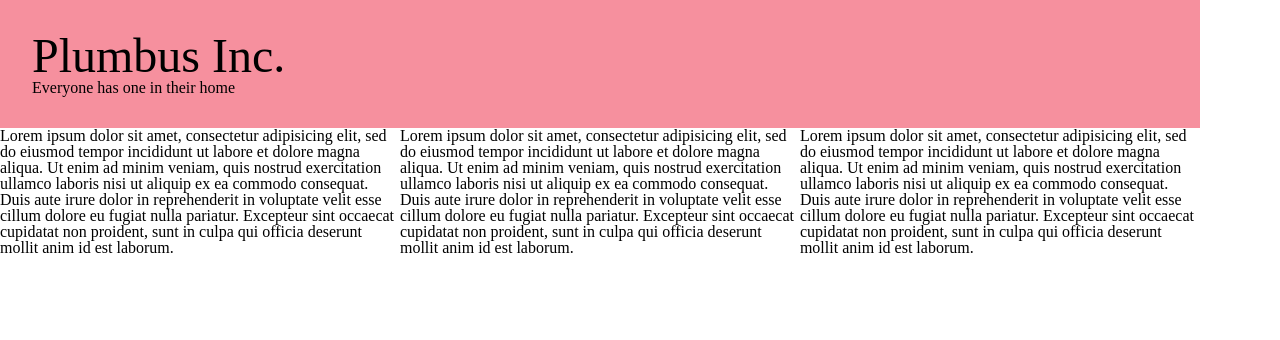
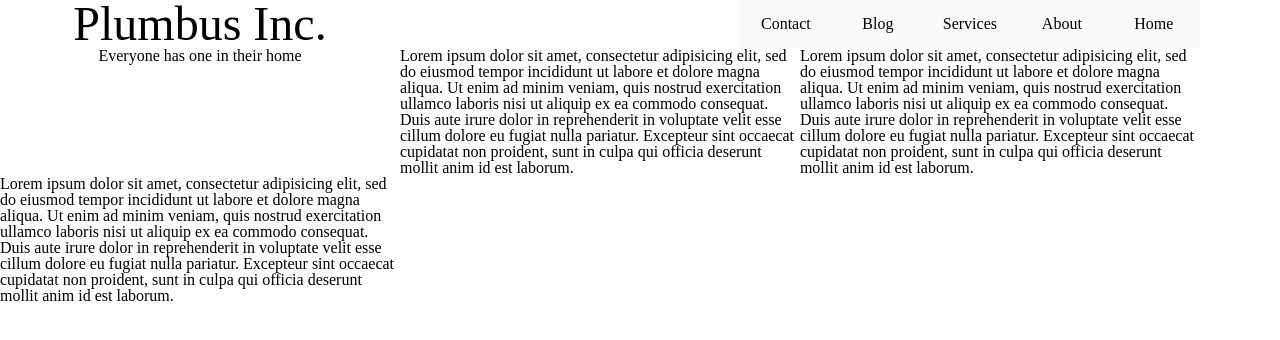
Before and after one commit to GuitarOTronic/Simple-Site-Project, a plain HTML site: page index.html in a window 1280 px wide. Drawn offline with Linux system fonts and the light colour scheme.

Commit message:
tweaking grid

```diff
--- a/index.html
+++ b/index.html
@@ -7,13 +7,28 @@
   </head>
   <body>
     <div class="container">
-      <nav>
-        <h1>Plumbus Inc. </h1>
-        <p>Everyone has one in their home </p>
+      <nav class="test">
+
+        <div class="col-1-3">
+          <h1>Plumbus Inc. </h1>
+
+          <p>Everyone has one in their home </p>
+      </div>
+      <div class="col-2-3">
+          <ul>
+            <li>Home</li>
+            <li>About</li>
+            <li>Services</li>
+            <li>Blog</li>
+            <li>Contact</li>
+          </ul>
+        </div>
+
 
       </nav>
 
-
+<div class="row">
+</div>
 
       <div class="row">
 
--- a/styles/main.css
+++ b/styles/main.css
@@ -55,7 +55,6 @@ table {
 .row:after {
 
   display:table;
-
 }
 .col-1-3{
   float: left;
@@ -67,11 +66,32 @@ table {
   min-height: 1px;
   width: 66.66%;
 }
-nav{
-  background-color:#f6909e;
-  padding: 2rem;
+.col-3-3{
+  float: left;
+  min-height: 1px;
+  width: 100%;
+}
+
+nav p{
+  text-align: center;
 
 }
 nav h1{
   font-size: 3rem;
+  text-align: center;
 }
+
+ ul{
+  display: block;
+  /*background-color: #fafafa;*/
+
+}
+ li {
+  text-align: center;
+  display: inline;
+  width: 60px;
+  background-color: #fafafa;
+  float:right;
+  padding: 1em;
+
+}
```
